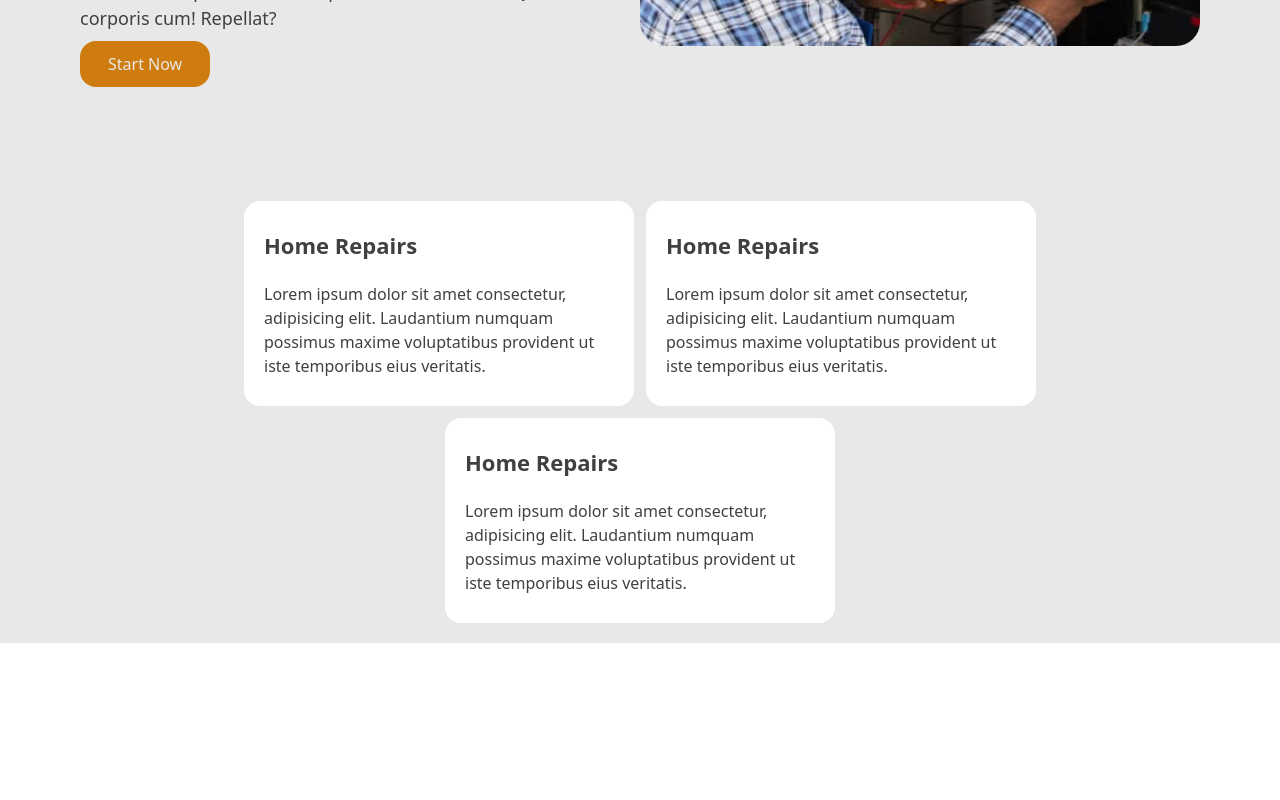
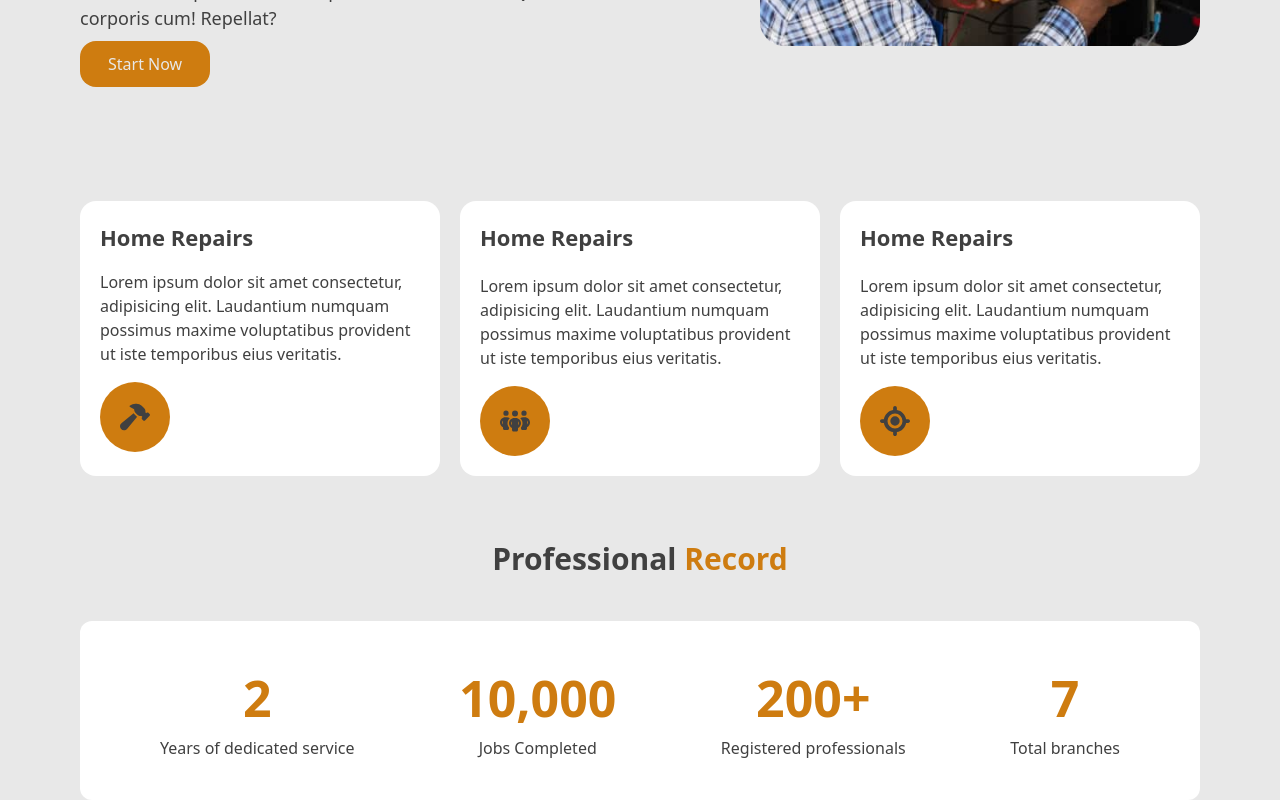
Before and after one commit to Hamidusman/FixIt, a React (Vite) app: page / in a window 1280 px wide. Shown: the part 629-1429 px from the top of the page. Before the commit the page ends 1272 px from the top, so only its background shows below. Built offline with nearby package versions, Linux system fonts and the light colour scheme.

Commit message:
icons and stat container

```diff
--- a/src/App.css
+++ b/src/App.css
@@ -2,11 +2,11 @@
 @tailwind components;
 @tailwind utilities;
 
-*{
-  @apply text-gray
+body{
+  @apply text-gray bg-secondary
 }
 
 .hero-text{
-  letter-spacing: -1px;
+  letter-spacing: -3px;
   margin-right: 20px;
 }
--- a/src/base-components/header.tsx
+++ b/src/base-components/header.tsx
@@ -7,7 +7,7 @@ const Header = () => {
     const [isOpen, setIsOpen] = useState(false);
 
     return (
-        <header className="px-4 md:px-20 h-[90px] flex justify-between items-center  shadow-lg">
+        <header className=" bg-white px-4 md:px-20 h-[90px] flex justify-between items-center  shadow-lg">
             <div className="flex items-center">
                 <h2 className="text-primary text-[28px] md:text-[35px] font-extrabold">
                     Fix<span>It</span>
--- a/src/home-page/container.tsx
+++ b/src/home-page/container.tsx
@@ -1,23 +1,59 @@
 
+import { FontAwesomeIcon } from '@fortawesome/react-fontawesome';
+import { faHammer, faLocation, faPeopleGroup } from '@fortawesome/free-solid-svg-icons';
+import { faHamburger } from '@fortawesome/free-solid-svg-icons/faHamburger';
 function Container(){
     return(
-        <section className="bg-secondary px-5 md:px-20 py-5 flex flex-col md:flex-row flex-wrap justify-center gap-3">
-            <article className="bg-white px-5 py-7 rounded-2xl w-[390px]
+        <>
+            <section className="bg-secondary px-5 md:px-20 py-5 flex flex-col lg:flex-row justify-between gap-5">
+                <article className="bg-white px-5 py-5 rounded-2xl w-full lg:w-[390px]
+                                    flex-flex-col ">
+                    <h1 className="font-bold text-[22px]">Home Repairs</h1>
+                    <p className="my-4">Lorem ipsum dolor sit amet consectetur, adipisicing elit. Laudantium numquam possimus maxime voluptatibus provident ut iste temporibus eius veritatis.</p>
+                    <div className=''>
+                        <FontAwesomeIcon icon={faHammer} size='xl' className=' mb[] p-5 w-[30px] h-[30px] bg-primary rounded-[100%] '/>
+                    </div>
+                </article>
+                <article className="bg-white px-5 py-5 rounded-2xl w-full lg:w-[390px]
                                     flex-flex-col ">
                     <h1 className="font-bold text-[22px] mb-5">Home Repairs</h1>
-                <p className="">Lorem ipsum dolor sit amet consectetur, adipisicing elit. Laudantium numquam possimus maxime voluptatibus provident ut iste temporibus eius veritatis.</p>
+                    <p className="my-4">Lorem ipsum dolor sit amet consectetur, adipisicing elit. Laudantium numquam possimus maxime voluptatibus provident ut iste temporibus eius veritatis.</p>
+                    <div className=''>
+                        <FontAwesomeIcon icon={faPeopleGroup} size='xl' className='p-5 w-[30px] h-[30px] bg-primary rounded-[100%]'/>
+                    </div>
                 </article>
-            <article className="bg-white px-5 py-7 rounded-2xl w-[390px]
+                <article className="bg-white px-5 py-5 rounded-2xl w-full lg:w-[390px]
                                     flex-flex-col ">
                     <h1 className="font-bold text-[22px] mb-5">Home Repairs</h1>
-                <p className="">Lorem ipsum dolor sit amet consectetur, adipisicing elit. Laudantium numquam possimus maxime voluptatibus provident ut iste temporibus eius veritatis.</p>
-            </article>
-            <article className="bg-white px-5 py-7 rounded-2xl w-[390px]
-                                flex-flex-col ">
-                <h1 className="font-bold text-[22px] mb-5">Home Repairs</h1>
-                <p className="">Lorem ipsum dolor sit amet consectetur, adipisicing elit. Laudantium numquam possimus maxime voluptatibus provident ut iste temporibus eius veritatis.</p>
+                    <p className="my-4">Lorem ipsum dolor sit amet consectetur, adipisicing elit. Laudantium numquam possimus maxime voluptatibus provident ut iste temporibus eius veritatis.</p>
+                    <FontAwesomeIcon icon={faLocation} size='xl' className='p-5 w-[30px] h-[30px] bg-primary rounded-[100%]'/>
                 </article>
             </section>
+
+            <h1 className='text-[30px] text-center font-bold my-10'>Professional <span className='text-primary'>Record</span></h1>
+
+            <section className='px-5 md:px-20'>
+                <article className='rounded-xl w-full bg-white px-2 lg:px-20 py-5 md:py-10 gap-3 flex flex-col sm:flex-row justify-between'>
+                    <div className='text-center'>
+                        <h1 className='text-[50px] text-primary font-bold '>2</h1>
+                        <p className=''>Years of dedicated service</p>
+                    </div>
+                    <div className='text-center'>
+                        <h1 className='text-[50px] text-primary font-bold '>10,000</h1>
+                        <p className=''>Jobs Completed</p>
+                    </div>
+                    <div className='text-center'>
+                        <h1 className='text-[50px] text-primary font-bold '>200+</h1>
+                        <p className=''>Registered professionals</p>
+                    </div>
+                    <div className='text-center'>
+                        <h1 className='text-[50px] text-primary font-bold '>7</h1>
+                        <p className=''>Total branches</p>
+                    </div>
+                </article>
+
+            </section>
+        </>
     )
 }
 
--- a/src/home-page/hero.tsx
+++ b/src/home-page/hero.tsx
@@ -4,13 +4,13 @@ function Hero() {
         <section className="md:px-10 lg:px-20 py-10 px-5 w-full h-[90vh] bg-secondary
                             flex flex-col lg:flex-row justify-between items-center">
             <div className="lg:w-[50%]">
-                <h1 className="hero-text text-[40px]  lg:text-[75px] font-bold my-0">Technical Service Made Easy</h1>
+                <h1 className="hero-text text-[35px]  lg:text-[75px] font-bold my-0">Technical Service Made Easy</h1>
                 <p className="text-[18px] my-5 ">Lorem ipsum, dolor sit amet consectetur adipisicing elit. Facilis totam sed officiis ea nulla blanditiis tempora eveniet! Corrupti dolorum sit, quod officiis tempora distinctio nemo. Qui veniam corporis cum! Repellat?</p>
                 <GetStarted />
             </div>
 
             <div>
-                <img src="src\assets\electrical-safety-training.jpg" className="rounded-3xl w-[100vw] lg:w-[560px] mt-0 h-[220px] md:h-[340px] lg:h-[450px] " alt="" />
+                <img src="src\assets\electrical-safety-training.jpg" className="rounded-3xl w-[100vw] lg:w-[440px] mt-0 h-[220px] md:h-[340px] lg:h-[450px] " alt="" />
             </div>
         </section>
     )
```
Lines whose indentation alone changed are shown as unchanged.
